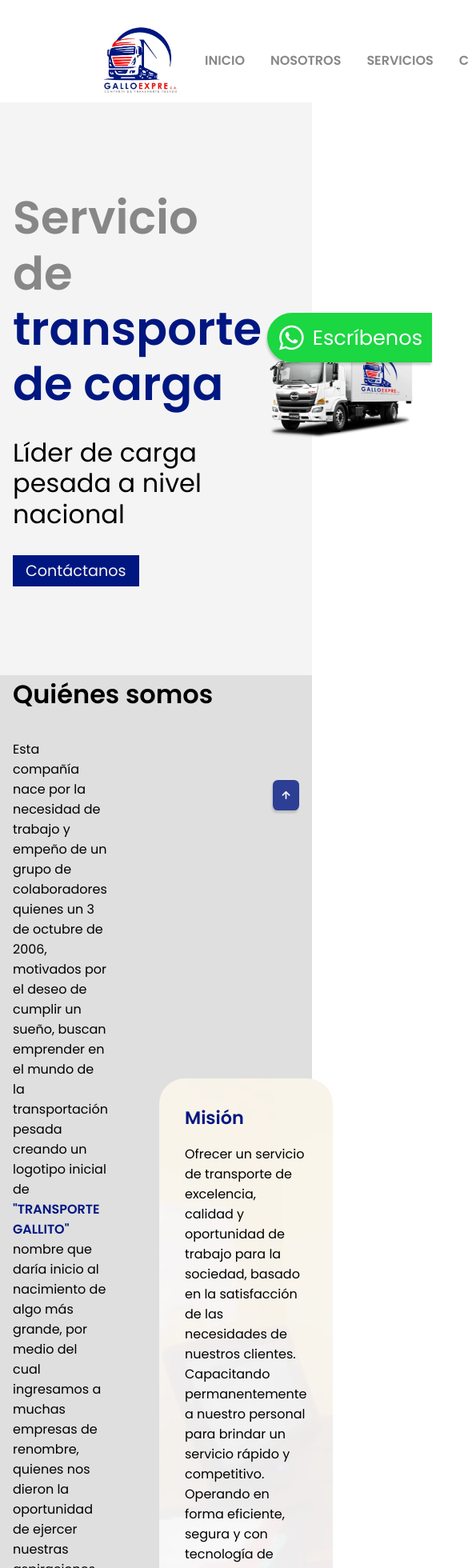
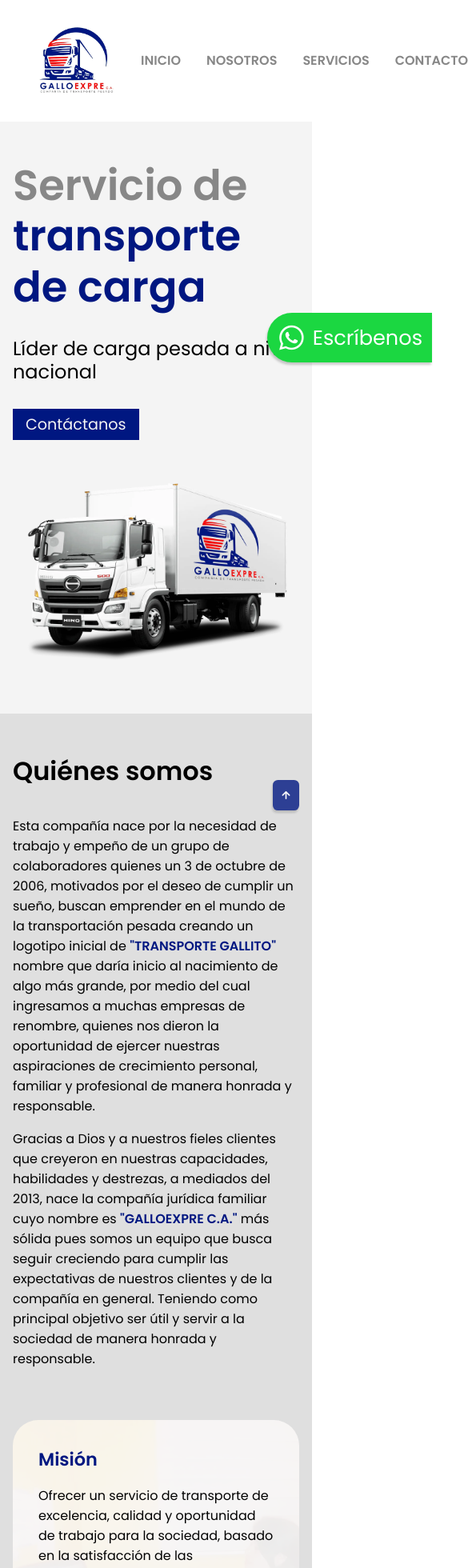
Before and after one commit to StalinAM/galloexpre, a React (Vite) app: page / in a window 390 px wide. Shown: the top 1960 px of the page at 80% size, 585 px wide, since content can reach past the window. Built offline with nearby package versions, Linux system fonts and the light colour scheme.

Commit message:
add media query

```diff
--- a/src/components/About.jsx
+++ b/src/components/About.jsx
@@ -11,13 +11,13 @@
   justify-content: center;
   background-color: ${(props) => props.theme.Background};
   @media screen and (max-width: 1080px) {
-    padding: 0 3rem;
+    padding: 3rem 3rem;
   }
   @media screen and (max-width: 768px) {
-    padding: 0 1.5rem;
+    padding: 3rem 1.5rem;
   }
   @media screen and (max-width: 480px) {
-    padding: 0 1rem;
+    padding: 3rem 1rem;
   }
 `
 const Title = styled.h2`
@@ -27,6 +27,10 @@
   display: flex;
   align-items: center;
   gap: 4rem;
+  @media screen and (max-width: 1080px) {
+    flex-wrap: wrap;
+    justify-content: center;
+  }
 `
 const History = styled.article`
   max-width: 50ch;
@@ -48,7 +52,7 @@
   background-color: ${(props) => props.theme.Background2};
   padding: 2rem;
   border-radius: 2rem;
-  background-image: url('../src/assets/6.webp');
+  background-image: url(${(props) => props.background});
   background-size: cover;
   background-blend-mode: soft-light;
 `
@@ -90,7 +94,7 @@
         </History>
         <Info>
           {data.nosotros.info.map((item, index) => (
-            <Box key={index}>
+            <Box key={index} background={item.background}>
               <TitleInfo>{item.name}</TitleInfo>
               <p>{item.description}</p>
             </Box>
--- a/src/components/Contact.jsx
+++ b/src/components/Contact.jsx
@@ -8,19 +8,19 @@
   display: flex;
   gap: 2rem;
   align-items: flex-start;
-  padding: 0 6rem;
+  padding: 4rem 6rem;
   min-height: 100vh;
   flex-direction: column;
   justify-content: center;
   background-color: ${(props) => props.theme.Background};
   @media screen and (max-width: 1080px) {
-    padding: 0 3rem;
+    padding: 3rem 3rem;
   }
   @media screen and (max-width: 768px) {
-    padding: 0 1.5rem;
+    padding: 3rem 1.5rem;
   }
   @media screen and (max-width: 480px) {
-    padding: 0 1rem;
+    padding: 3rem 1rem;
   }
 `
 const Title = styled.h2`
@@ -31,7 +31,18 @@
   display: flex;
   gap: 1rem;
   align-items: flex-start;
-  justify-content: space-between;
+  justify-content: space-around;
+  @media screen and (max-width: 1080px) {
+    flex-direction: column-reverse;
+    flex-wrap: wrap;
+    justify-content: center;
+    align-items: center;
+  }
+`
+const DirContent = styled.div`
+  display: flex;
+  gap: 1.5rem;
+  flex-direction: column;
 `
 
 function Contact() {
@@ -41,6 +52,7 @@
     <Container id='contacto'>
       <Title>Contáctenos</Title>
       <Content>
+        <DirContent>
           <Direction
             ciudad={dirQuito.ciudad}
             direccion={dirQuito.direccion}
@@ -48,7 +60,6 @@
             email={dirQuito.correo}
             map={dirQuito.map}
           />
-        <Form />
           <Direction
             ciudad={dirGuayaquil.ciudad}
             direccion={dirGuayaquil.direccion}
@@ -56,6 +67,8 @@
             email={dirGuayaquil.correo}
             map={dirGuayaquil.map}
           />
+        </DirContent>
+        <Form />
       </Content>
     </Container>
   )
--- a/src/components/Direction.jsx
+++ b/src/components/Direction.jsx
@@ -10,7 +10,7 @@
   color: ${(props) => props.theme.Title};
 `
 const ListContact = styled.ul`
-  max-width: 450px;
+  max-width: 50ch;
   display: flex;
   flex-direction: column;
 `
@@ -24,7 +24,7 @@
   color: #ff0000;
 `
 const Map = styled.iframe`
-  width: 405px;
+  width: 400px;
   height: 300px;
   border: 0;
 `
--- a/src/components/Footer.jsx
+++ b/src/components/Footer.jsx
@@ -7,13 +7,16 @@
   justify-items: center;
   padding: 2rem 6rem;
   @media screen and (max-width: 1080px) {
-    padding: 0 3rem;
+    padding: 3rem 3rem;
+    gap: 2rem;
   }
   @media screen and (max-width: 768px) {
-    padding: 0 1.5rem;
+    padding: 3rem 1.5rem;
+    flex-wrap: wrap;
+    justify-content: center;
   }
   @media screen and (max-width: 480px) {
-    padding: 0 1rem;
+    padding: 3rem 1rem;
   }
 `
 const Text = styled.p`
@@ -61,6 +64,7 @@
 const Contacto = styled.div`
   display: flex;
   flex-direction: column;
+  align-items: center;
   gap: 0.7rem;
 `
 function Footer() {
--- a/src/components/Header.jsx
+++ b/src/components/Header.jsx
@@ -7,6 +7,15 @@
   justify-content: space-between;
   align-items: center;
   padding: 1.5rem 6rem 0;
+  @media screen and (max-width: 1080px) {
+    padding: 1.5rem 3rem;
+  }
+  @media screen and (max-width: 768px) {
+    padding: 1.5rem 1.5rem;
+  }
+  @media screen and (max-width: 480px) {
+    padding: 1.5rem 1rem;
+  }
 `
 const Img = styled.img`
   width: 10rem;
--- a/src/components/Home.jsx
+++ b/src/components/Home.jsx
@@ -9,13 +9,16 @@
   padding: 0 6rem;
   background-color: ${(props) => props.theme.Background2};
   @media screen and (max-width: 1080px) {
-    padding: 0 3rem;
+    padding: 3rem 3rem;
+    flex-direction: column;
+    justify-content: center;
+    gap: 2rem;
   }
   @media screen and (max-width: 768px) {
-    padding: 0 1.5rem;
+    padding: 3rem 1.5rem;
   }
   @media screen and (max-width: 480px) {
-    padding: 0 1rem;
+    padding: 3rem 1rem;
   }
 `
 const Content = styled.div`
@@ -30,12 +33,18 @@
   color: ${(props) => props.theme.Description};
   font-size: 3.6rem;
   font-weight: bold;
+  @media screen and (max-width: 1280px) {
+    font-size: 3.3rem;
+  }
 `
 const Span = styled.span`
   color: ${(props) => props.theme.Title};
 `
 const Paragraph = styled.p`
   font-size: 2rem;
+  @media screen and (max-width: 1280px) {
+    font-size: 1.5rem;
+  }
 `
 const Button = styled.a`
   display: block;
@@ -49,6 +58,12 @@
 `
 const Img = styled.img`
   width: 55%;
+  @media screen and (max-width: 1080px) {
+    width: 75%;
+  }
+  @media screen and (max-width: 768px) {
+    width: 100%;
+  }
 `
 function Home() {
   return (
--- a/src/components/Services.jsx
+++ b/src/components/Services.jsx
@@ -12,13 +12,13 @@
   justify-content: center;
   background-color: ${(props) => props.theme.Background2};
   @media screen and (max-width: 1080px) {
-    padding: 0 3rem;
+    padding: 3rem 3rem;
   }
   @media screen and (max-width: 768px) {
-    padding: 0 1.5rem;
+    padding: 3rem 1.5rem;
   }
   @media screen and (max-width: 480px) {
-    padding: 0 1rem;
+    padding: 3rem 1rem;
   }
 `
 const Title = styled.h2`
--- a/src/components/subComponents/InputForm.jsx
+++ b/src/components/subComponents/InputForm.jsx
@@ -14,9 +14,6 @@
   padding: 0.5rem 1rem;
   font-size: 1rem;
   outline: none;
-  @media screen and (max-width: 36rem) {
-    padding: 1rem;
-  }
 `
 const Icon = styled.i`
   border: 1px solid ${(props) => props.theme.Title};
```
Lines whose indentation alone changed are shown as unchanged.
